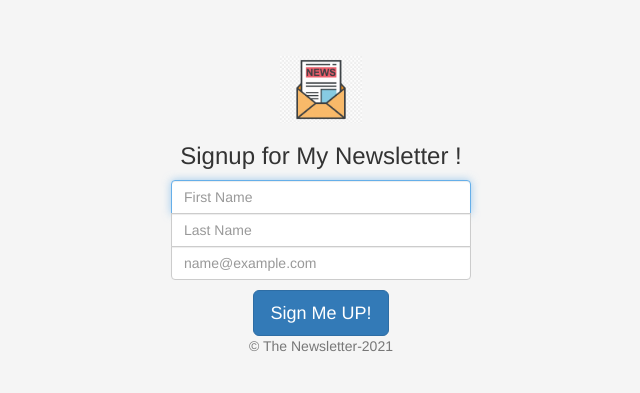
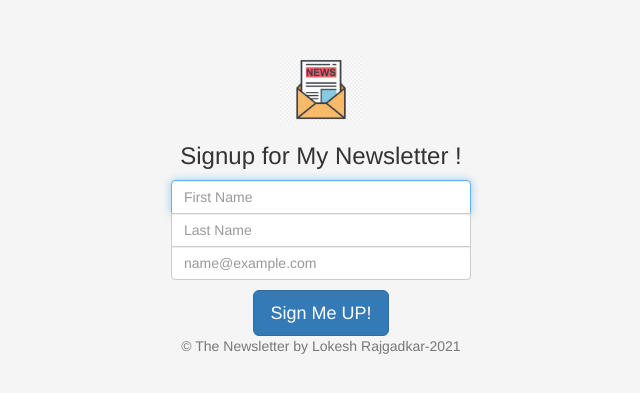
Before and after one commit to lokeshrajgadkar/Newsletter-signup-page, a website: page signup.html in a window 1280 px wide. Shown: the part 189-582 px from the top of the page, without its empty margins (319-959 px from the left). Drawn offline with nearby package versions, Linux system fonts and the light colour scheme.

Commit message:
change in signup page

```diff
--- a/signup.html
+++ b/signup.html
@@ -65,7 +65,7 @@
     </div>
 
     <button class="w-100 btn btn-lg btn-primary" type="submit">Sign Me UP!</button>
-    <p class="mt-5 mb-3 text-muted">&copy; The Newsletter-2021</p>
+    <p class="mt-5 mb-3 text-muted">&copy; The Newsletter by Lokesh Rajgadkar-2021</p>
   </form>
 </main>
 
```
